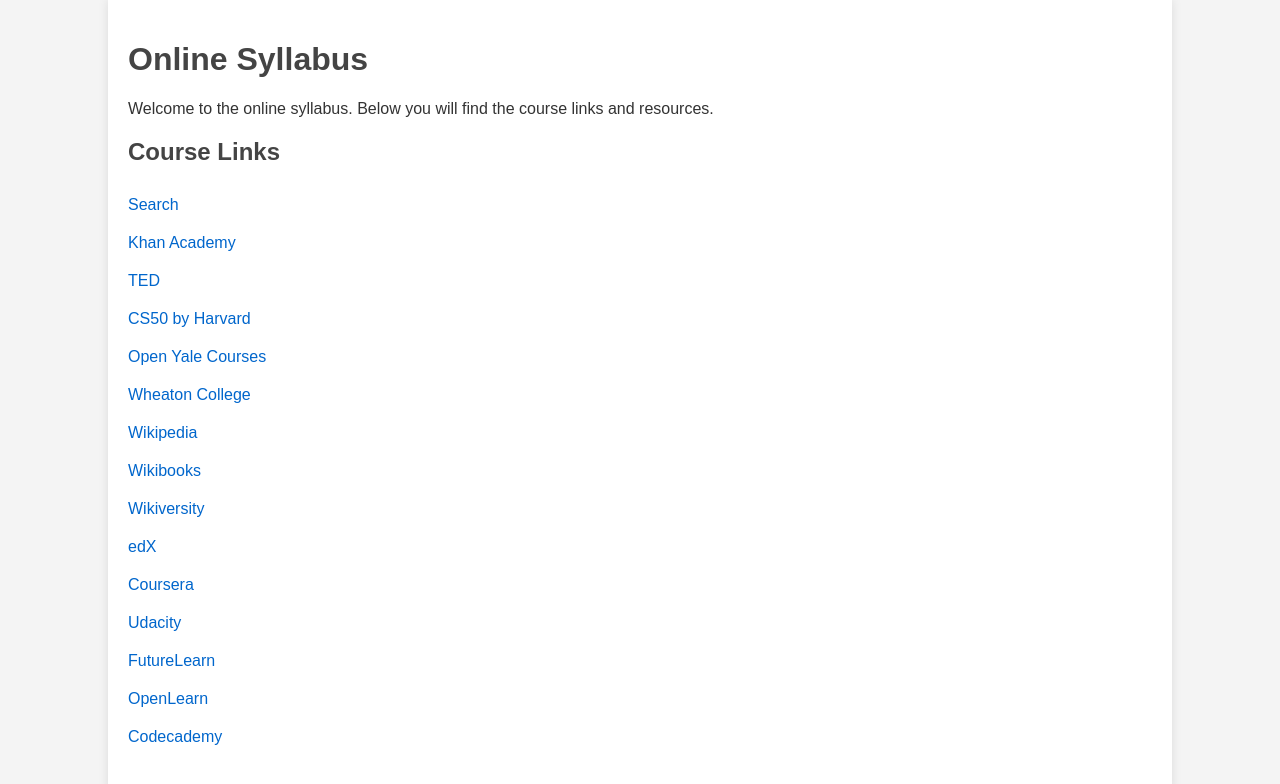
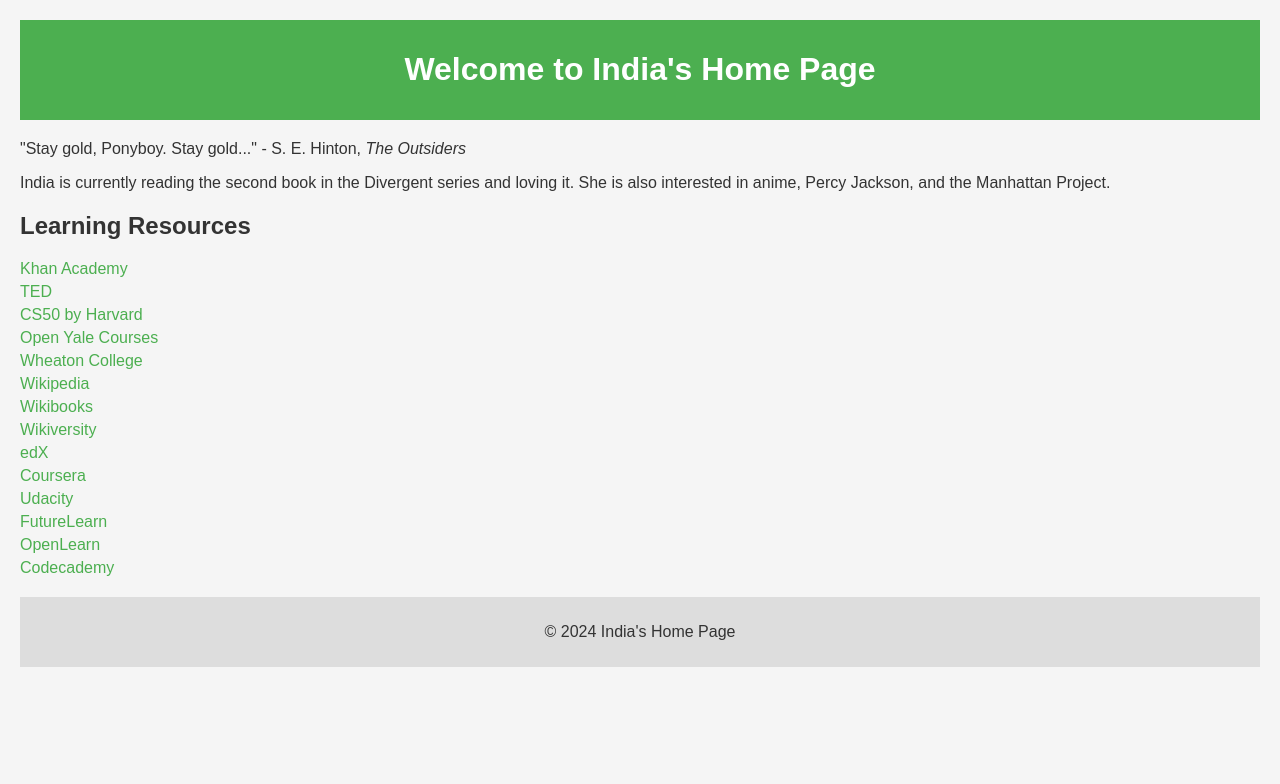
Before and after one commit to dragsdale20/jjhs, a plain HTML site: page index.html in a window 1280 px wide. Drawn offline with Linux system fonts and the light colour scheme.

Commit message:
Update index.html

```diff
--- a/index.html
+++ b/index.html
@@ -3,49 +3,55 @@
 <head>
     <meta charset="UTF-8">
     <meta name="viewport" content="width=device-width, initial-scale=1.0">
-    <title>Online Syllabus</title>
+    <title>India's Home Page</title>
     <style>
         body {
             font-family: Arial, sans-serif;
+            background-color: #f5f5f5;
+            color: #333;
             margin: 0;
-            padding: 0;
-            background-color: #f4f4f4;
-            color: #333;
+            padding: 20px;
         }
-        .container {
-            width: 80%;
-            margin: 0 auto;
-            padding: 20px;
-            background-color: #fff;
-            box-shadow: 0 0 10px rgba(0, 0, 0, 0.1);
+        header {
+            background-color: #4CAF50;
+            color: white;
+            padding: 10px 0;
+            text-align: center;
         }
-        h1, h2 {
-            color: #444;
+        main {
+            margin: 20px 0;
+        }
+        footer {
+            text-align: center;
+            margin-top: 20px;
+            padding: 10px 0;
+            background-color: #ddd;
         }
         ul {
             list-style-type: none;
             padding: 0;
         }
-        ul li {
-            padding: 10px 0;
+        li {
+            margin: 5px 0;
         }
-        ul li a {
-            color: #0066cc;
+        a {
             text-decoration: none;
+            color: #4CAF50;
         }
-        ul li a:hover {
+        a:hover {
             text-decoration: underline;
         }
     </style>
 </head>
 <body>
-    <div class="container">
-        <h1>Online Syllabus</h1>
-        <p>Welcome to the online syllabus. Below you will find the course links and resources.</p>
-
-        <h2>Course Links</h2>
+    <header>
+        <h1>Welcome to India's Home Page</h1>
+    </header>
+    <main>
+        <p>"Stay gold, Ponyboy. Stay gold..." - S. E. Hinton, <i>The Outsiders</i></p>
+        <p>India is currently reading the second book in the Divergent series and loving it. She is also interested in anime, Percy Jackson, and the Manhattan Project.</p>
+        <h2>Learning Resources</h2>
         <ul>
-            <li><a href="https://kidtopia.info" target="_blank">Search</a></li>
             <li><a href="https://www.khanacademy.org" target="_blank">Khan Academy</a></li>
             <li><a href="https://www.ted.com" target="_blank">TED</a></li>
             <li><a href="https://cs50.harvard.edu/x/2024/" target="_blank">CS50 by Harvard</a></li>
@@ -61,6 +67,9 @@
             <li><a href="https://www.open.edu/openlearn/" target="_blank">OpenLearn</a></li>
             <li><a href="https://www.codecademy.com" target="_blank">Codecademy</a></li>
         </ul>
-    </div>
+    </main>
+    <footer>
+        <p>&copy; 2024 India's Home Page</p>
+    </footer>
 </body>
 </html>
```
